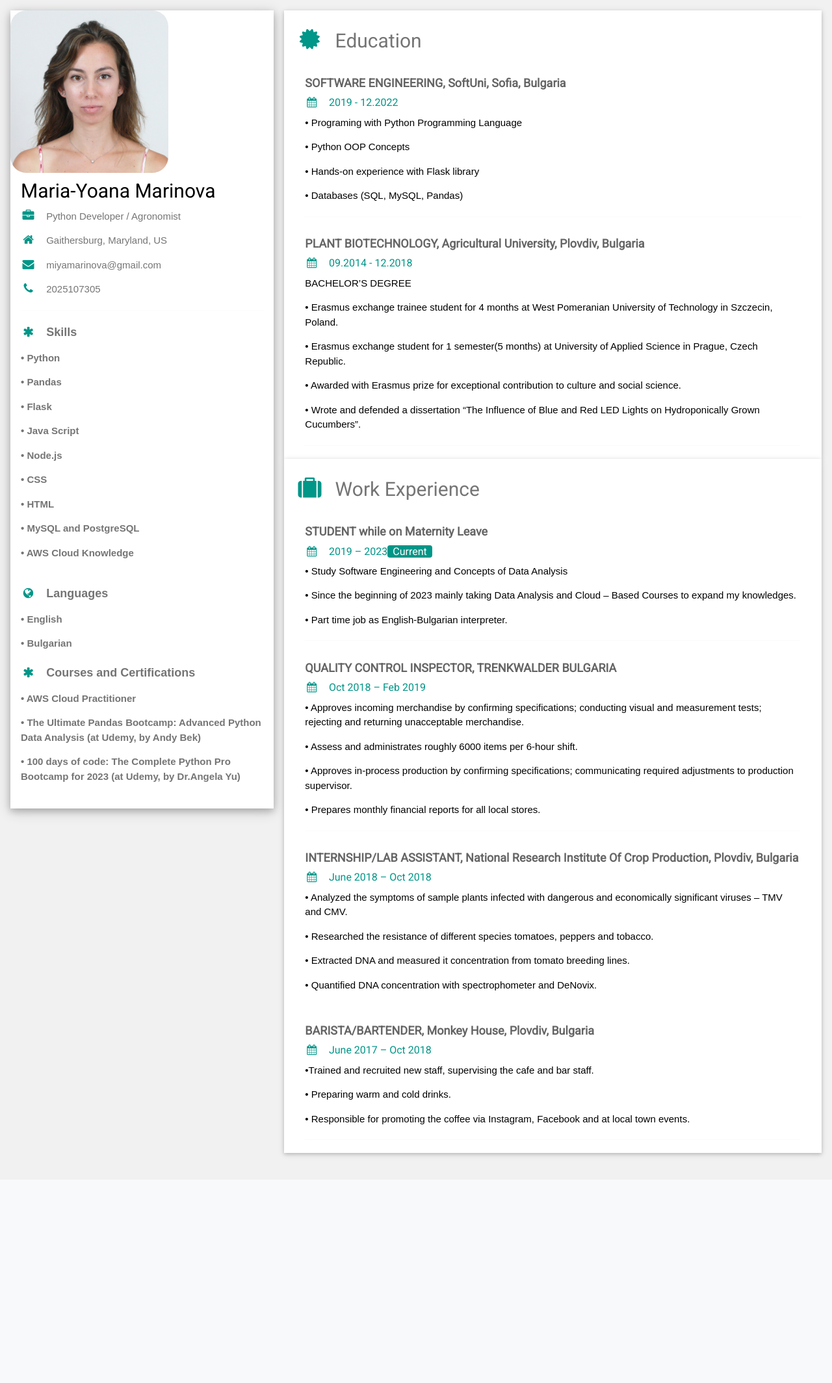
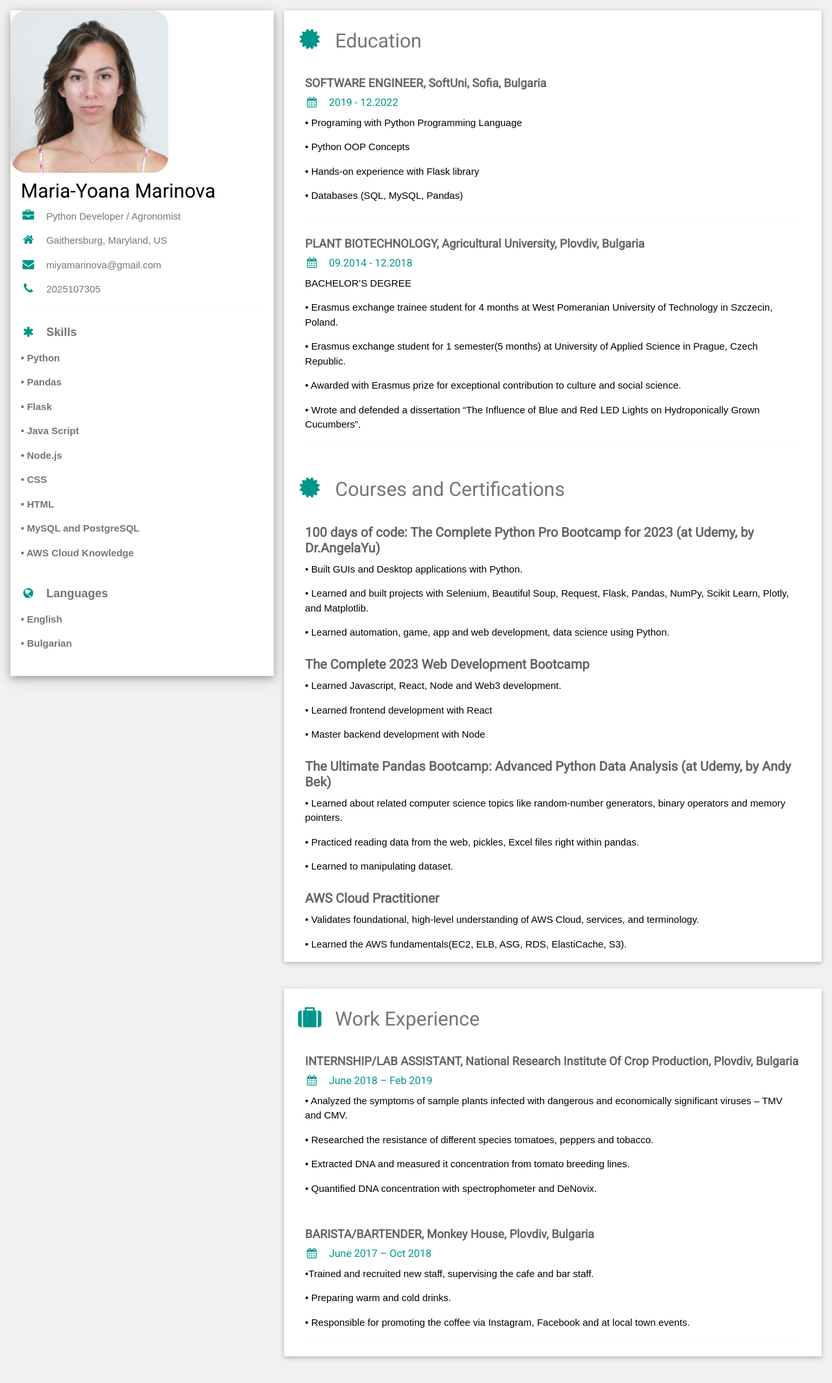
Before and after one commit to miyamarinova/Portfolio_website, a Flask app: page /resume in a window 1280 px wide. Shown: the part 53-2181 px from the top of the page at 65% size. Before the commit the page ends 1868 px from the top, so only its background shows below. Run offline with Flask 3, Linux system fonts and the light colour scheme; some libraries are stand-ins or nearby versions.

Commit message:
Update resume.html

```diff
--- a/templates/resume.html
+++ b/templates/resume.html
@@ -53,10 +53,7 @@ html,body,h1,h2,h3,h4,h5,h6 {font-family: "Roboto", sans-serif}
 
           <p><b>• Bulgarian</b></p>
 
-            <p class="w3-large w3-text-theme" style="margin-top:20px;"><b><i class="fa fa-asterisk fa-fw w3-margin-right w3-text-teal"></i></i>Courses and Certifications</b></p>
-          <p><b>• AWS Cloud Practitioner</b></p>
-          <p><b>• The Ultimate Pandas Bootcamp: Advanced Python Data Analysis (at Udemy, by Andy Bek)</b></p>
-          <p><b>• 100 days of code: The Complete Python Pro Bootcamp for 2023 (at Udemy, by Dr.Angela Yu)</b></p>
+
 
           <br>
         </div>
@@ -71,7 +68,7 @@ html,body,h1,h2,h3,h4,h5,h6 {font-family: "Roboto", sans-serif}
         <div class="w3-container w3-card w3-white">
         <h2 class="w3-text-grey w3-padding-16"><i class="fa fa-certificate fa-fw w3-margin-right w3-xxlarge w3-text-teal"></i>Education</h2>
         <div class="w3-container">
-          <h5 class="w3-opacity"><b>SOFTWARE ENGINEERING, SoftUni, Sofia, Bulgaria</b></h5>
+          <h5 class="w3-opacity"><b>SOFTWARE ENGINEER, SoftUni, Sofia, Bulgaria</b></h5>
           <h6 class="w3-text-teal"><i class="fa fa-calendar fa-fw w3-margin-right"></i>2019 - 12.2022</h6>
           <p>• Programing with Python Programming Language</p>
             <p>• Python OOP Concepts</p>
@@ -89,33 +86,47 @@ html,body,h1,h2,h3,h4,h5,h6 {font-family: "Roboto", sans-serif}
             <p>• Wrote and defended a dissertation “The Influence of Blue and Red LED Lights on Hydroponically Grown Cucumbers”.</p>
           <hr>
         </div>
+            <h2 class="w3-text-grey w3-padding-16"><i class="fa fa-certificate fa-fw w3-margin-right w3-xxlarge w3-text-teal"></i>Courses and Certifications</h2>
+            <div class="w3-container">
+              <h4 class="w3-opacity"><b> 100 days of code: The Complete Python Pro Bootcamp for 2023 (at Udemy, by Dr.AngelaYu)</b></h4>
+              <p> • Built GUIs and Desktop applications with Python.</p>
+              <p> • Learned and built projects with Selenium, Beautiful Soup, Request, Flask, Pandas, NumPy, Scikit Learn, Plotly, and Matplotlib.</p>
+              <p> • Learned automation, game, app and web development, data science using Python.</p>
+            </div>
+
+            <div class="w3-container">
+              <h4 class="w3-opacity"><b> The Complete 2023 Web Development Bootcamp</b></h4>
+              <p>• Learned Javascript, React, Node and Web3 development.</p>
+              <p>• Learned frontend development with React</p>
+              <p>• Master backend development with Node</p>
+            </div>
+
+             <div class="w3-container">
+               <h4 class="w3-opacity"><b> The Ultimate Pandas Bootcamp: Advanced Python Data Analysis (at Udemy, by Andy Bek)</b></h4>
+               <p>• Learned about related computer science topics like random-number generators, binary operators and memory pointers.</p>
+               <p>• Practiced reading data from the web, pickles, Excel files right within pandas.</p>
+               <p>• Learned to manipulating dataset.</p>
+            </div>
+
+            <div class="w3-container">
+               <h4 class="w3-opacity"><b> AWS Cloud Practitioner</b></h4>
+               <p>• Validates foundational, high-level understanding of AWS Cloud, services, and terminology.</p>
+               <p>• Learned the AWS fundamentals(EC2, ELB, ASG, RDS, ElastiCache, S3).</p>
+
+            </div>
+
 
       </div>
+      <hr>
         <!-- End Education Section -->
 
         <!-- Work Experience -->
       <div class="w3-container w3-card w3-white w3-margin-bottom">
         <h2 class="w3-text-grey w3-padding-16"><i class="fa fa-suitcase fa-fw w3-margin-right w3-xxlarge w3-text-teal"></i>Work Experience</h2>
-        <div class="w3-container">
-          <h5 class="w3-opacity"><b>STUDENT while on Maternity Leave</b></h5>
-          <h6 class="w3-text-teal"><i class="fa fa-calendar fa-fw w3-margin-right"></i>2019 – 2023<span class="w3-tag w3-teal w3-round">Current</span></h6>
-          <p>• Study Software Engineering and Concepts of Data Analysis
-            <p>• Since the beginning of 2023 mainly taking Data Analysis and Cloud – Based Courses to expand my knowledges.</p>
-            <p>• Part time job as English-Bulgarian interpreter.</p>
-          <hr>
-        </div>
-        <div class="w3-container">
-          <h5 class="w3-opacity"><b>QUALITY CONTROL INSPECTOR, TRENKWALDER BULGARIA</b></h5>
-          <h6 class="w3-text-teal"><i class="fa fa-calendar fa-fw w3-margin-right"></i>Oct 2018 – Feb 2019</h6>
-          <p>• Approves incoming merchandise by confirming specifications; conducting visual and measurement tests; rejecting and returning unacceptable merchandise.
-            <p>• Assess and administrates roughly 6000 items per 6-hour shift.</p>
-            <p>• Approves in-process production by confirming specifications; communicating required adjustments to production supervisor.</p>
-            <p>• Prepares monthly financial reports for all local stores.</p>
-          <hr>
-        </div>
+
         <div class="w3-container">
           <h5 class="w3-opacity"><b>INTERNSHIP/LAB ASSISTANT, National Research Institute Of Crop Production, Plovdiv, Bulgaria</b></h5>
-          <h6 class="w3-text-teal"><i class="fa fa-calendar fa-fw w3-margin-right"></i>June 2018 – Oct 2018</h6>
+          <h6 class="w3-text-teal"><i class="fa fa-calendar fa-fw w3-margin-right"></i>June 2018 – Feb 2019</h6>
           <p>• Analyzed the symptoms of sample plants infected with dangerous and economically significant viruses – TMV and CMV.</p>
 <p>• Researched the resistance of different species tomatoes, peppers and tobacco.</p>
 <p>• Extracted DNA and measured it concentration from tomato breeding lines.</p>
```
